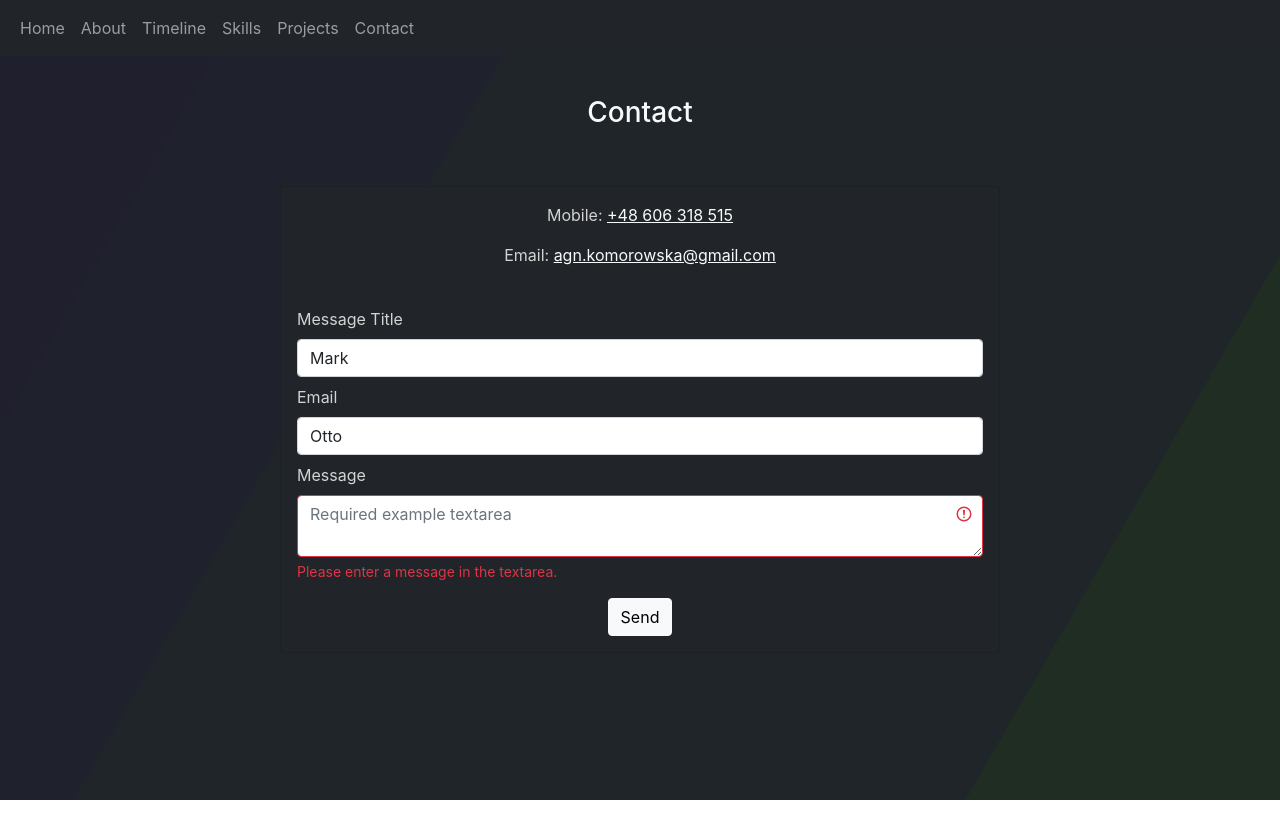
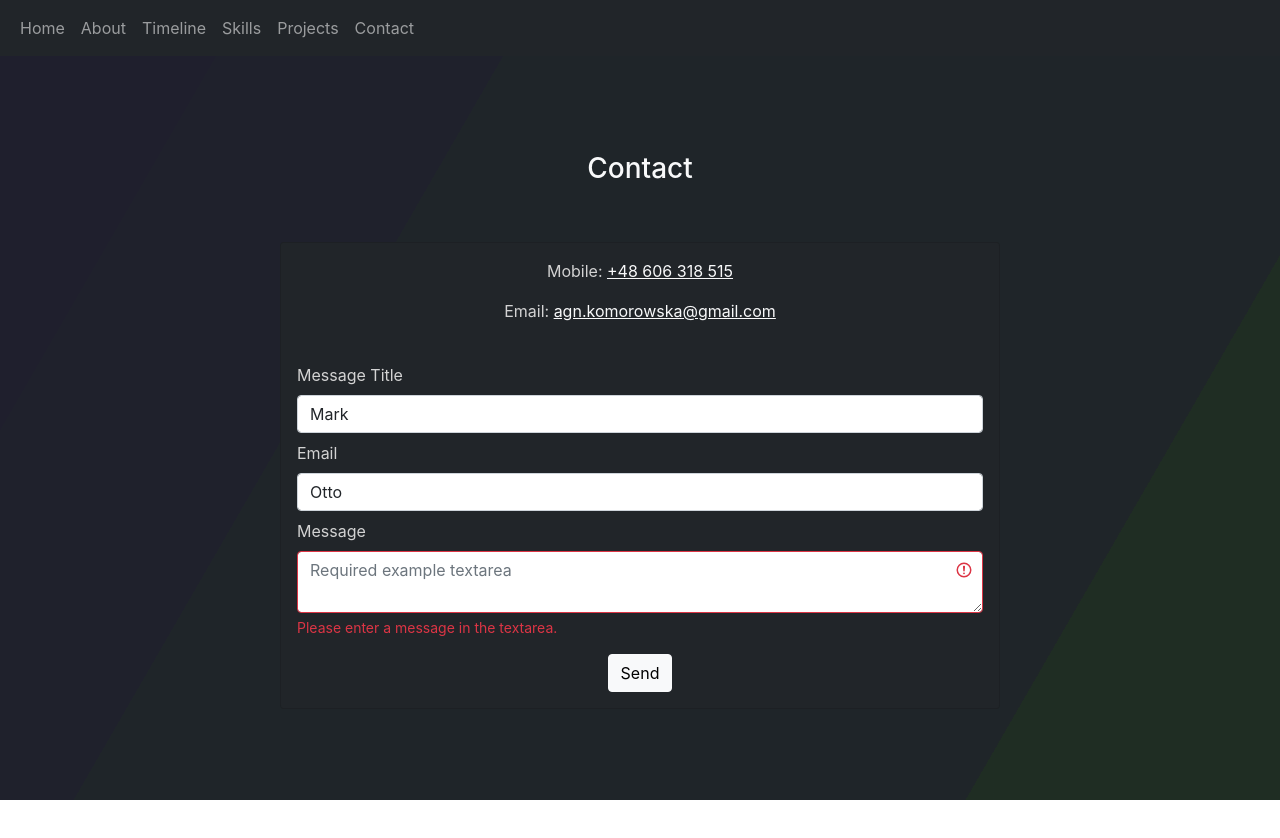
Before and after one commit to agnKomorowska/personal-website, a React (Create React App) app: page /contact in a window 1280 px wide. Shown: the top 838 px of the page. After the commit the page ends 800 px from the top, so only its background shows below. Built offline with nearby package versions, Linux system fonts and the light colour scheme.

Commit message:
remove fixed navbar

```diff
--- a/src/App.css
+++ b/src/App.css
@@ -1,7 +1,7 @@
 
 html,
 body {
-  height: 120vh;
+  height: 100%;
   margin: 0;
   color: lightgray;
 }
--- a/src/components/navigation/Navigation.js
+++ b/src/components/navigation/Navigation.js
@@ -5,7 +5,7 @@
 
     render() {
         return (
-            <nav className="navbar fixed-top navbar-expand-sm navbar-dark bg-dark">
+            <nav className="navbar navbar-expand-sm navbar-dark bg-dark">
                 <div className="container-fluid">
                     <button className="navbar-toggler" type="button" data-bs-toggle="collapse" data-bs-target="#navbarToggler" aria-controls="navbarToggler" aria-expanded="false" aria-label="Toggle navigation">
                         <span className="navbar-toggler-icon"></span>
```
